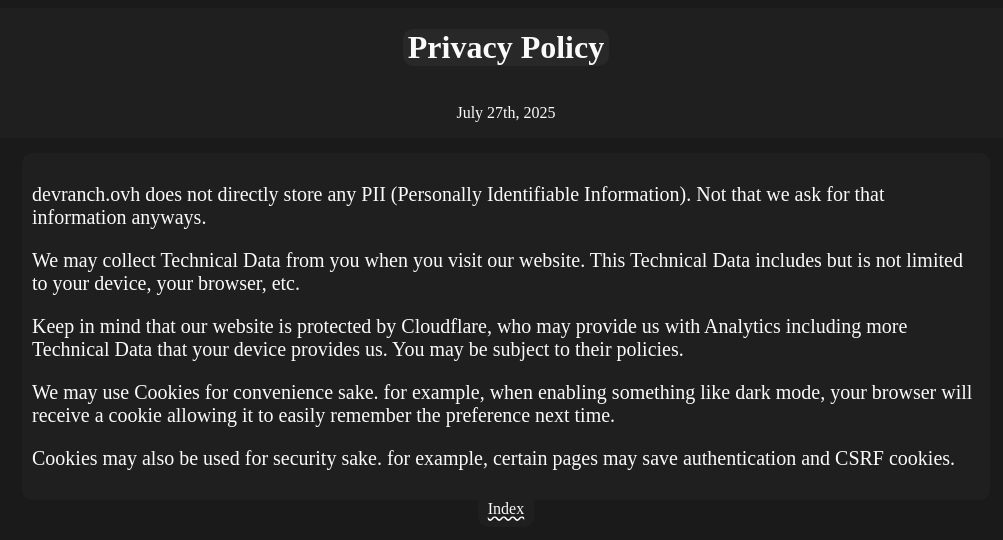
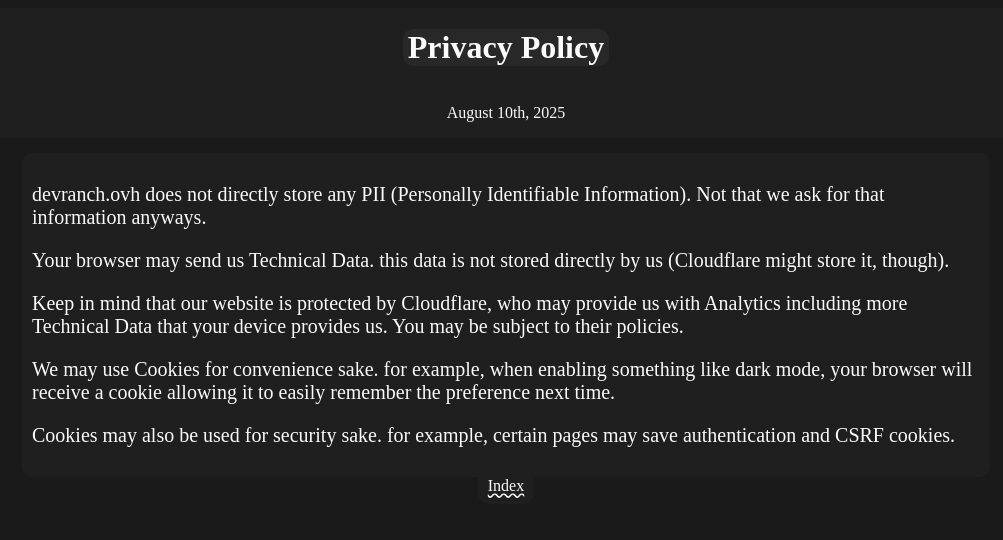
Before and after one commit to BurntRanch/BurntSite, a Django app: page /privacy-policy in a window 1280 px wide. Shown: the top 540 px of the page, without its empty margins (134-1137 px from the left). Run offline with Django 5.2, Linux system fonts and the light colour scheme; some web fonts are replaced.

Commit message:
update privacy policy

```diff
--- a/General/templates/privacy-policy.html
+++ b/General/templates/privacy-policy.html
@@ -4,14 +4,14 @@
 
 {% block header %}
     <h1>Privacy Policy</h1>
-    <p>July 27th, 2025</p>
+    <p>August 10th, 2025</p>
 {% endblock %}
 
 {% block content %}
     <div class="center">
         <div id="post-content">
             <p>devranch.ovh does not directly store any PII (Personally Identifiable Information). Not that we ask for that information anyways.</p>
-            <p>We may collect Technical Data from you when you visit our website. This Technical Data includes but is not limited to your device, your browser, etc.</p>
+            <p>Your browser may send us Technical Data. this data is not stored directly by us (Cloudflare might store it, though).</p>
             <p>Keep in mind that our website is protected by Cloudflare, who may provide us with Analytics including more Technical Data that your device provides us. You may be subject to their policies.</p>
             <p>We may use Cookies for convenience sake. for example, when enabling something like dark mode, your browser will receive a cookie allowing it to easily remember the preference next time.</p>
             <p>Cookies may also be used for security sake. for example, certain pages may save authentication and CSRF cookies.</p>
```
